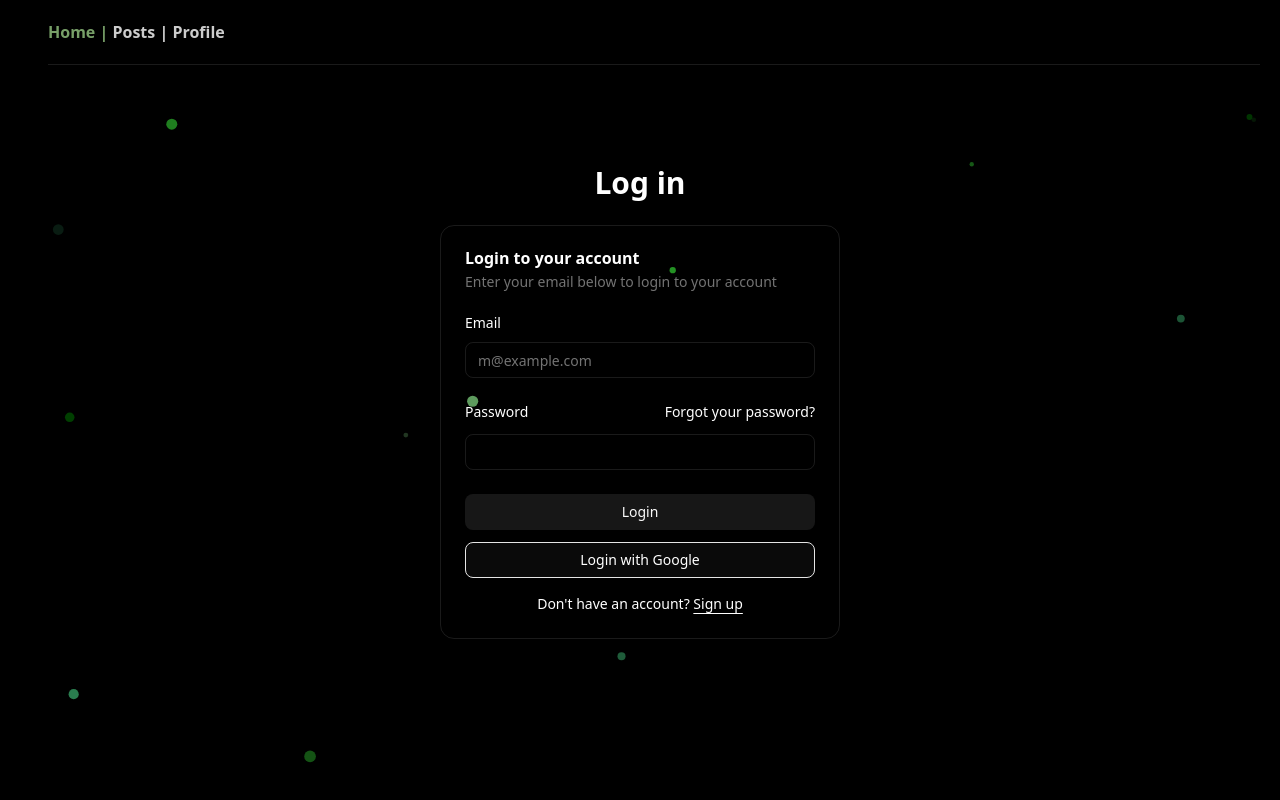
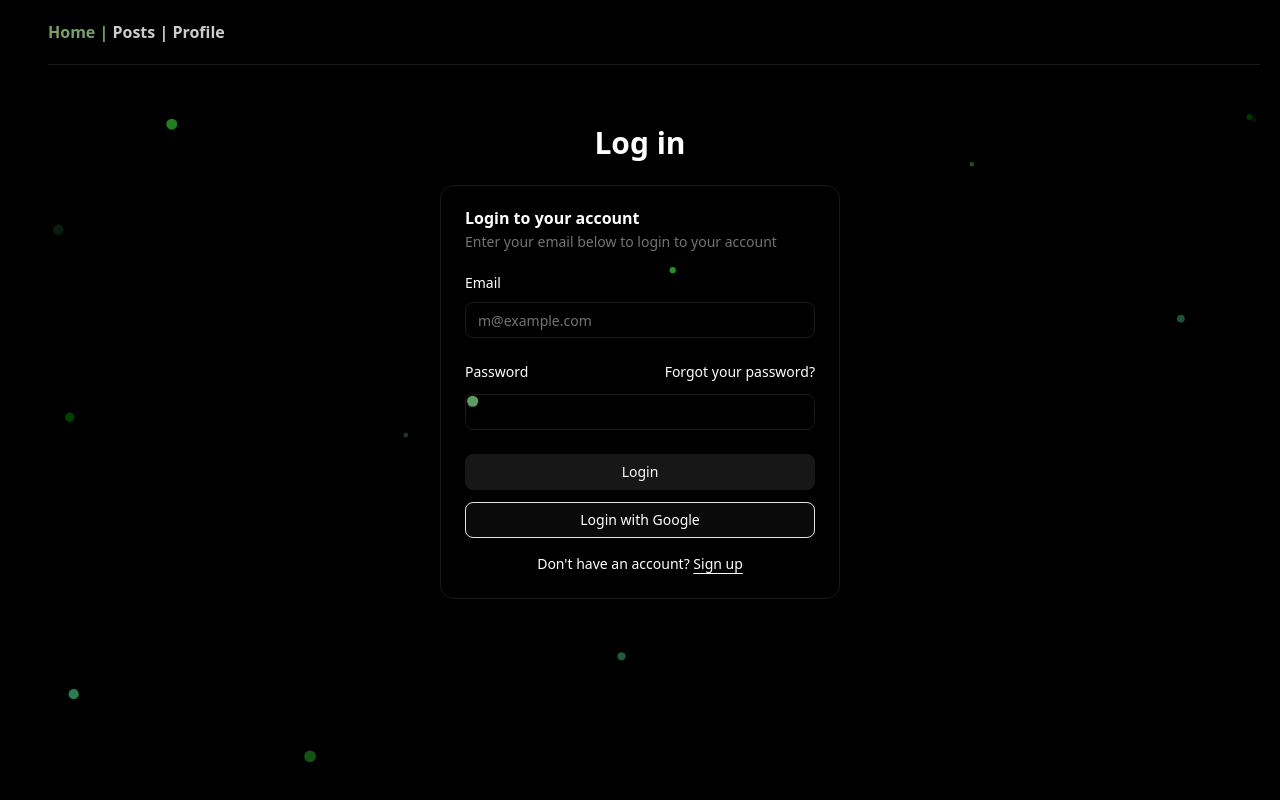
Before and after one commit to Clubbnika/next-practice-nika, a Next.js app: page / in a window 1280 px wide. Built offline with nearby package versions, Linux system fonts and the light colour scheme.

Commit message:
small fixes

```diff
--- a/src/app/(public)/(home)/page.tsx
+++ b/src/app/(public)/(home)/page.tsx
@@ -15,7 +15,7 @@ import { EmojiRain } from '@/components/EmojiRain';
 
 export default function Home() {
   return (
-    <div className={cn("flex flex-col gap-6 max-w-100 mx-auto mt-20")}>
+    <div className={cn("flex flex-col gap-6 max-w-100 mx-auto mt-10")}>
       <h1 className='text-white mx-auto text-3xl font-bold'>Log in</h1>
       <EmojiRain />
       <Card>
```
